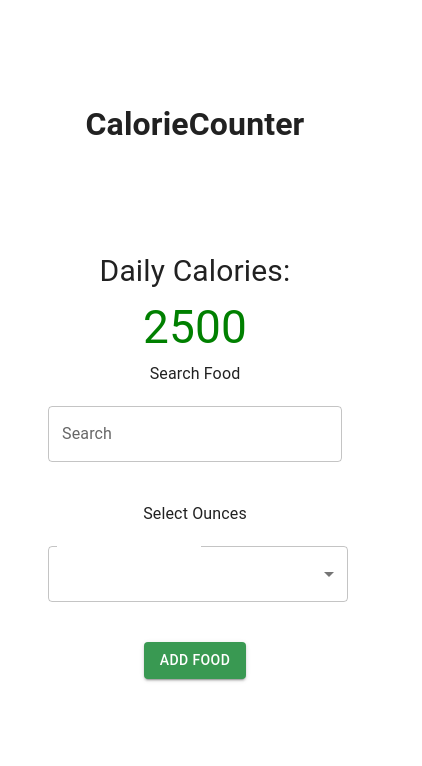
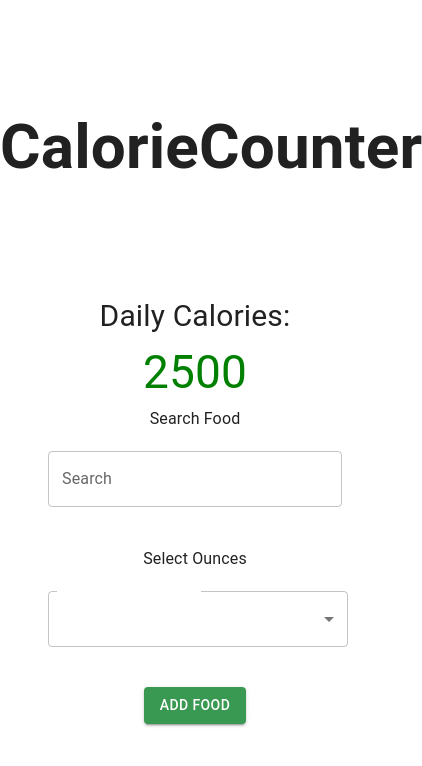
Before and after one commit to danielgoehring/ReactCalorieTrackerApp, a React (Create React App) app: page / in a window 390 px wide. Shown: the top 766 px of the page, 422 px wide, since content can reach past the window. Built offline with nearby package versions, Linux system fonts and the light colour scheme.

Commit message:
edited media queries

```diff
--- a/src/Meal.js
+++ b/src/Meal.js
@@ -8,7 +8,7 @@ function Meal(props) {
             </div>
             <div style={{fontSize: '24px', fontWeight: 'bold'}}>Calories: {props.calories} kcal</div>
             <div >
-                <div style={{display: 'flex', alignItems: 'center', justifyContent: 'space-evenly', marginTop: '60px', marginBottom: '100px'}}>
+                <div className="foodinfo">
                     <div style={{
                         fontSize: '28px',
                         border: '2px solid #b6e3c2',
--- a/src/index.css
+++ b/src/index.css
@@ -25,5 +25,32 @@ code {
       letter-spacing: '9px';
       margin-bottom: '20px'
     }
-  /* Your styles for devices with a minimum width of 375px */
-}
+
+
+
+  }
+
+
+    @media (max-width: 900px) {
+      .header {
+        font-size: 62px;
+        letter-spacing: '9px';
+        margin-bottom: '20px'
+      }
+
+      .fooditem {
+      display: flex;
+      flex-direction: column;
+
+      }
+      }
+
+      @media (min-width: 901px) {
+        .fooditem {
+          display: flex;
+          align-items: center;
+          justify-content: space-evenly;
+          margin-top: 60px;
+          margin-bottom: 100px;
+          }
+      }
```
